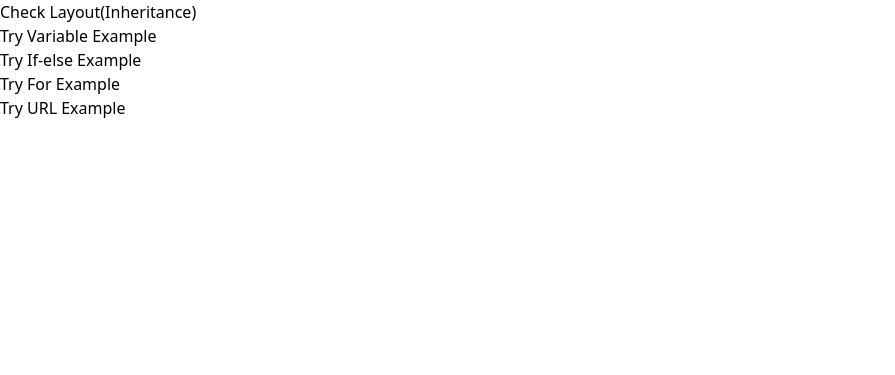
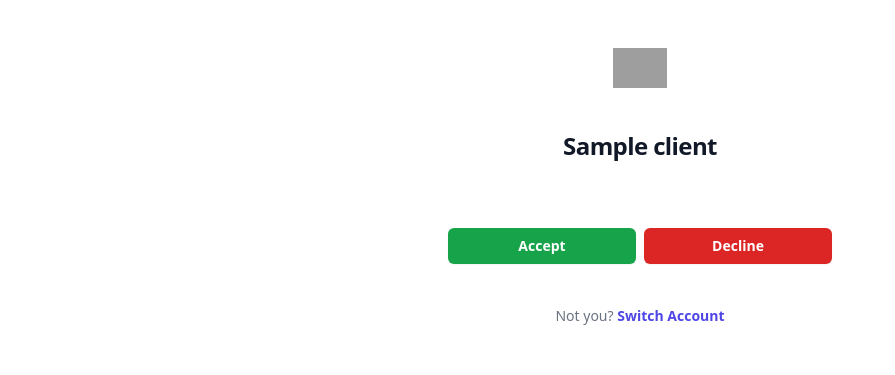
Before and after one commit to i1d9/rfc_6749_flask, a Flask app: template templates/auth/consent.html in a window 1280 px wide. Shown: the top 375 px of the page, without its empty margins (0-895 px from the left). Run offline with Flask 3, Linux system fonts and the light colour scheme; the template is opened without the code that fills it: most values are stand-ins (such as "Sample title", 1, 10 or a date in 2020); some libraries are stand-ins or nearby versions; grey boxes are pictures that could not be loaded.

Commit message:
added csrf token protection

```diff
--- a/templates/auth/consent.html
+++ b/templates/auth/consent.html
@@ -1,10 +1,29 @@
 {% extends "layout.html" %}
 		{% block content %}
-		<ul>
-			<li><a href="default"> Check Layout(Inheritance) </a></li>
-			<li><a href="/variable"> Try Variable Example </a></li>
-			<li><a href="/if"> Try If-else Example </a></li>
-			<li><a href="/for"> Try For Example </a></li>
-			<li><a href="/url"> Try URL Example </a></li>
-		</ul>
+		<div class="flex min-h-full flex-col justify-center px-6 py-12 lg:px-8">
+  <div class="sm:mx-auto sm:w-full sm:max-w-sm">
+    <img class="mx-auto h-10 w-auto" src="https://tailwindui.com/img/logos/mark.svg?color=indigo&shade=600" alt="Your Company">
+    <h2 class="mt-10 text-center text-2xl font-bold leading-9 tracking-tight text-gray-900">{{ client.name }}</h2>
+  </div>
+
+  <div class="mt-10 sm:mx-auto sm:w-full sm:max-w-sm">
+    <form class="space-y-6" action="#" method="POST">
+
+	<input type="hidden" name="csrf_token" value = "{{ csrf_token() }}" />
+
+
+
+      <div class="flex gap-2">
+		<button type="submit" name="accept"  value="1" class="flex w-full justify-center rounded-md bg-green-600 px-3 py-1.5 text-sm font-semibold leading-6 text-white shadow-sm hover:bg-indigo-500 focus-visible:outline focus-visible:outline-2 focus-visible:outline-offset-2 focus-visible:outline-green-600">Accept</button>
+
+        <button type="submit" name="accept"  value="0" class="flex w-full justify-center rounded-md bg-red-600 px-3 py-1.5 text-sm font-semibold leading-6 text-white shadow-sm hover:bg-indigo-500 focus-visible:outline focus-visible:outline-2 focus-visible:outline-offset-2 focus-visible:outline-red-600">Decline</button>
+      </div>
+    </form>
+
+    <p class="mt-10 text-center text-sm text-gray-500">
+      Not you?
+      <a href="#" class="font-semibold leading-6 text-indigo-600 hover:text-indigo-500">Switch Account</a>
+    </p>
+  </div>
+</div>
 {% endblock %}
```
